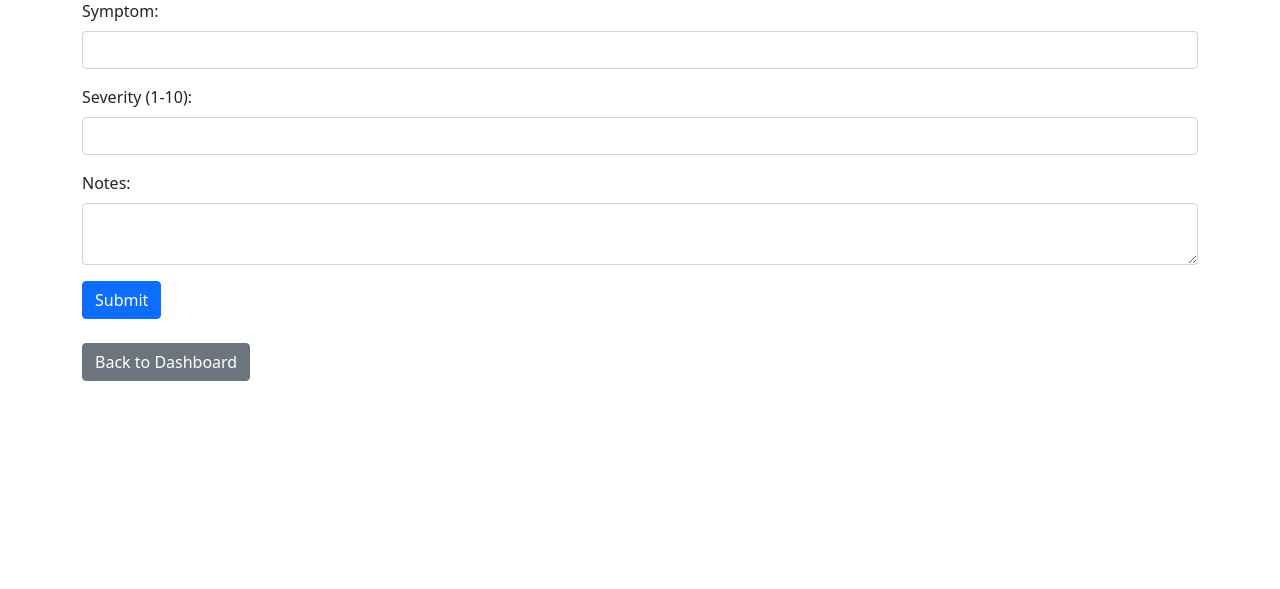
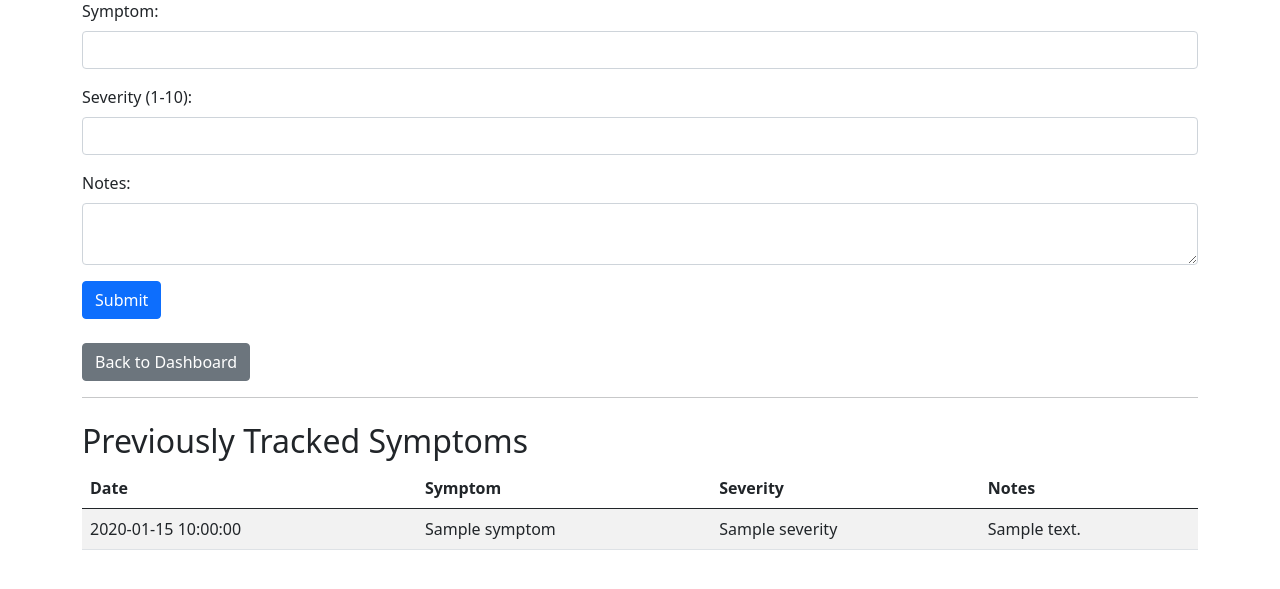
Before and after one commit to leidyrh/ParkinsonProjectW, a Flask app: template templates/patient_track_symptoms.html in a window 1280 px wide. Shown: the part 105-694 px from the top of the page. Run offline with Flask 3, Linux system fonts and the light colour scheme; the template is opened without the code that fills it: most values are stand-ins (such as "Sample title", 1, 10 or a date in 2020); some libraries are stand-ins or nearby versions.

Commit message:
Fixing view track & view symptoms

```diff
--- a/templates/patient_dashboard.html
+++ b/templates/patient_dashboard.html
@@ -109,7 +109,7 @@
 
         <!-- Options and Actions -->
         <div class="mt-4">
-            <a href="{{ url_for('patient.track_symptoms') }}" class="btn btn-secondary">Track Symptoms</a>
+            <a href="{{ url_for('patient.track_symptoms') }}" class="btn btn-secondary">View/Track Symptoms</a>
             <a href="{{ url_for('patient.view_classes') }}" class="btn btn-secondary">View/Book Classes</a>
             <a href="{{ url_for('patient.manage_patient_messages') }}" class="btn btn-primary">Messages</a>
             <a href="{{ url_for('patient.view_appointments') }}" class="btn btn-secondary">View All Appointments</a>
--- a/templates/patient_track_symptoms.html
+++ b/templates/patient_track_symptoms.html
@@ -27,6 +27,34 @@
         <div class="mt-4">
             <a href="{{ url_for('patient.patient_dashboard') }}" class="btn btn-secondary">Back to Dashboard</a>
         </div>
+        <hr>
+        <h2 class="mt-4">Previously Tracked Symptoms</h2>
+        {% if symptoms %}
+            <div class="table-responsive">
+                <table class="table table-striped">
+                    <thead>
+                        <tr>
+                            <th>Date</th>
+                            <th>Symptom</th>
+                            <th>Severity</th>
+                            <th>Notes</th>
+                        </tr>
+                    </thead>
+                    <tbody>
+                        {% for symptom in symptoms %}
+                            <tr>
+                                <td>{{ symptom.created_at }}</td>
+                                <td>{{ symptom.symptom }}</td>
+                                <td>{{ symptom.severity }}</td>
+                                <td>{{ symptom.notes }}</td>
+                            </tr>
+                        {% endfor %}
+                    </tbody>
+                </table>
+            </div>
+        {% else %}
+            <p class="text-muted">No symptoms tracked yet.</p>
+        {% endif %}
     </div>
     <script src="https://cdn.jsdelivr.net/npm/bootstrap@5.1.0/dist/js/bootstrap.bundle.min.js"></script>
 </body>
```
Also changed, not shown: routes/patient_routes.py (+48 -7 lines).
